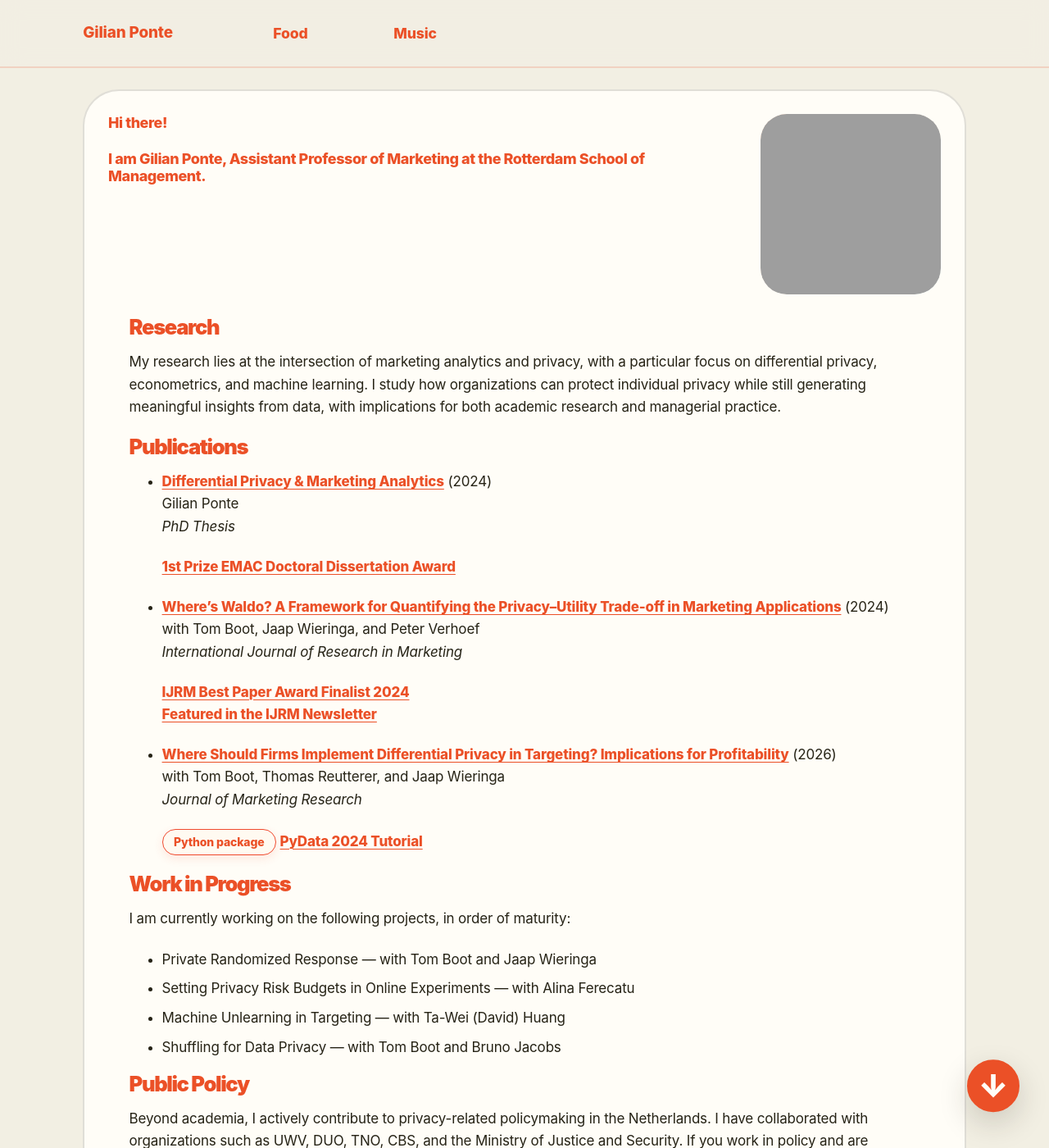
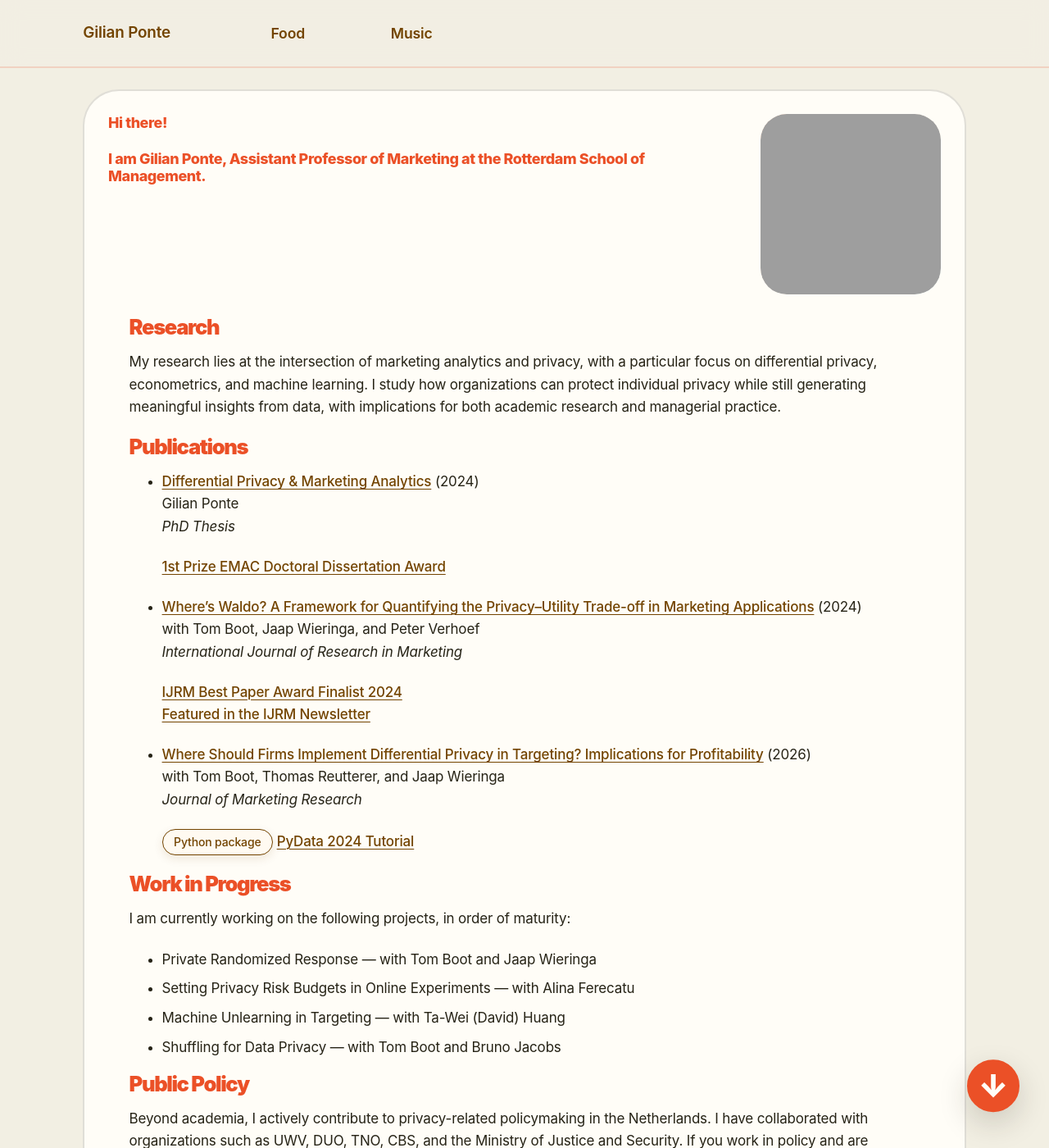
Before and after one commit to GilianPonte/gilianponte.github.io, a Jekyll site: the page built from _pages/year-archive.md, in a window 1280 px wide and 1400 px high. Shown: the whole window at 82% size. Built offline with Jekyll 4.4.1, drawn with Linux system fonts in a browser that asks for light colours.

Commit message:
Update _condesa.scss

```diff
--- a/_sass/_condesa.scss
+++ b/_sass/_condesa.scss
@@ -11,6 +11,8 @@
   --condesa-muted: #6e6656;
   --condesa-white: #fffdf7;
   --condesa-border: rgba(38, 35, 22, 0.14);
+  --condesa-link: #734400;
+  --condesa-link-hover: #4f2f00;
 
   --condesa-radius-sm: 16px;
   --condesa-radius-md: 28px;
@@ -50,14 +52,15 @@ body::before {
 
 a,
 a:visited {
-  color: var(--condesa-orange);
+  color: var(--condesa-link);
+  font-weight: 500;
   text-decoration-color: currentColor;
   text-decoration-thickness: 0.08em;
   text-underline-offset: 0.18em;
 }
 
 a:hover {
-  color: var(--condesa-blue);
+  color: var(--condesa-link-hover);
 }
 
 strong,
@@ -123,15 +126,15 @@ hr {
 }
 
 .greedy-nav a {
-  color: var(--condesa-orange);
+  color: var(--condesa-link);
   font-size: 0.98rem;
-  font-weight: 850;
+  font-weight: 600;
   line-height: 1;
   text-decoration: none;
 }
 
 .greedy-nav a:hover {
-  color: var(--condesa-blue);
+  color: var(--condesa-link-hover);
 }
 
 .greedy-nav .masthead__menu-item--lg a {
@@ -149,7 +152,7 @@ hr {
 }
 
 .greedy-nav .visible-links li:not(.masthead__menu-item--lg) a:hover {
-  border-color: var(--condesa-orange);
+  border-color: var(--condesa-link);
 }
 
 .greedy-nav__toggle,
@@ -233,8 +236,13 @@ hr {
 }
 
 .author__urls a,
-.author__urls button,
 .author__desktop {
+  color: var(--condesa-link);
+  font-weight: 500;
+  text-decoration: none;
+}
+
+.author__urls button {
   color: var(--condesa-orange);
   font-weight: 850;
   text-decoration: none;
@@ -245,14 +253,14 @@ hr {
   align-items: center;
   min-height: 2.25rem;
   padding: 0.45rem 0.8rem;
-  border: 2px solid var(--condesa-orange);
+  border: 2px solid var(--condesa-link);
   border-radius: 999px;
   background: transparent;
 }
 
 .author__urls a:hover {
   color: var(--condesa-white);
-  background: var(--condesa-orange);
+  background: var(--condesa-link);
 }
 
 /* ==========================================================================
@@ -478,12 +486,13 @@ hr {
 }
 
 .archive__item-title a {
-  color: inherit;
+  color: var(--condesa-link);
+  font-weight: inherit;
   text-decoration: none;
 }
 
 .archive__item-title a:hover {
-  color: var(--condesa-blue);
+  color: var(--condesa-link-hover);
 }
 
 .archive__item-excerpt,
@@ -538,8 +547,12 @@ hr {
 }
 
 .page__footer a {
-  color: var(--condesa-orange);
-  font-weight: 850;
+  color: var(--condesa-link);
+  font-weight: 500;
+}
+
+.page__footer a:hover {
+  color: var(--condesa-link-hover);
 }
 
 pre,
@@ -708,12 +721,12 @@ figure.highlight {
 }
 
 .condesa-intro-card__content a {
-  color: var(--condesa-orange);
-  font-weight: 850;
+  color: var(--condesa-link);
+  font-weight: 500;
 }
 
 .condesa-intro-card__content a:hover {
-  color: var(--condesa-blue);
+  color: var(--condesa-link-hover);
 }
 
 /* Optional custom Condesa content sections */
@@ -1204,23 +1217,23 @@ figure.highlight {
   align-items: center;
   gap: 0.45rem;
   padding: 0.45rem 0.75rem;
-  border: 1.5px solid #f04b2f;
+  border: 1.5px solid var(--condesa-link);
   border-radius: 999px;
-  color: #f04b2f;
+  color: var(--condesa-link);
   background: #fffaf1;
   text-decoration: none;
   font-size: 0.78rem;
-  font-weight: 800;
+  font-weight: 500;
   line-height: 1;
-  box-shadow: 0 4px 12px rgba(240, 75, 47, 0.12);
+  box-shadow: 0 4px 12px rgba(115, 68, 0, 0.12);
   transition: transform 160ms ease, box-shadow 160ms ease, background 160ms ease;
 }
 
 .repo-link:hover {
   transform: translateY(-1px);
-  background: #f04b2f;
+  background: var(--condesa-link);
   color: #fffaf1;
-  box-shadow: 0 7px 18px rgba(240, 75, 47, 0.22);
+  box-shadow: 0 7px 18px rgba(115, 68, 0, 0.22);
 }
 
 .repo-link__icon {
```
